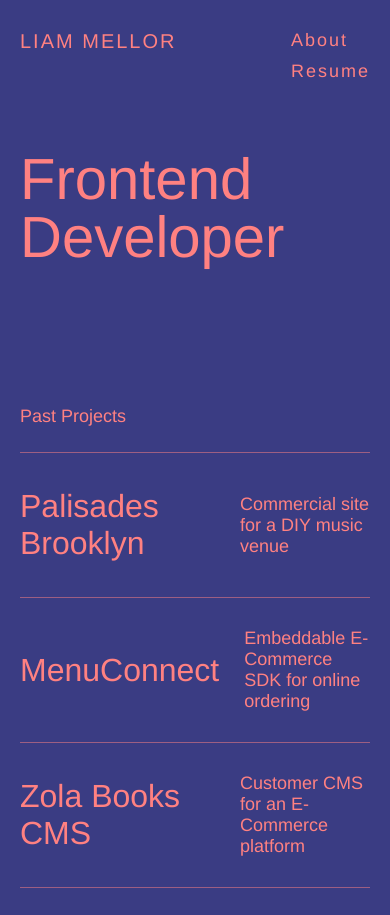
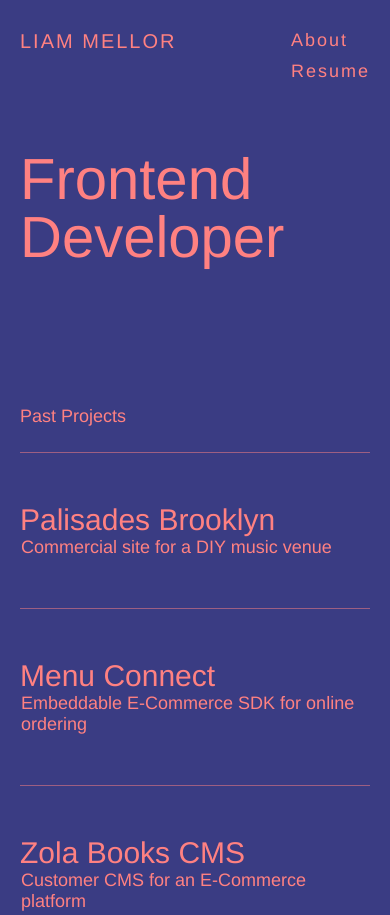
Before and after one commit to liamMellor/portfolio, a website: page index.html in a window 390 px wide. Shown: the top 915 px of the page. Drawn offline with nearby package versions, Linux system fonts and the light colour scheme; files that its build step writes are made by us from their sources.

Commit message:
more finite styles on mobile.

```diff
--- a/index.html
+++ b/index.html
@@ -34,7 +34,7 @@
 					<div class="projects__screen"></div>
 				</div>
 				<div class="projects__row animation fadeDown">
-					<div class="projects__name">MenuConnect</div>
+					<div class="projects__name">Menu Connect</div>
 					<div class="projects__description">Embeddable E-Commerce SDK for online ordering</div>
 					<div class="projects__screen"></div>
 				</div>
--- a/scss/_projects.scss
+++ b/scss/_projects.scss
@@ -8,36 +8,45 @@
 		margin-bottom: 25px;
 	}
 	&__row {
-		position: relative;
 		display: flex;
-		height: 44px;
-		align-items: center;
 		justify-content: space-between;
+		flex-flow: column nowrap;
 		padding: 50px 0px;
+		border-top: 1px solid $primary-light;
+		cursor: pointer;
 		-webkit-transition-property: padding-bottom;
 		-webkit-transition-duration: 2s;
 		transition-property: padding-bottom;
 		transition-duration: 2s;
-		border-top: 1px solid $primary-light;
-		cursor: pointer;
 	}
 	&__row--open {
 		padding-bottom: 200px;
 	}
 	&__name {
 		font-weight: 500;
-		font-size: 32px;
+		font-size: 30px;
 		flex: 1 1 60%;
 	}
 	&__description {
 		flex: 1 1 40%;
-		padding-left: 25px;
+		padding-left: 1px;
 	}
 	&__screen {
 		position: absolute;
 		bottom: 0;
 		width: 100%;
 		height: 50px;
+	}
+
+	@media (min-width: $phone) {
+		&__row {
+			flex-flow: row nowrap;
+			align-items: center;
+			height: 44px;
+		}
+		&__description {
+			padding-left: 25px;
+		}
 	}
 
 	@media (min-width: $tablet) {
```
